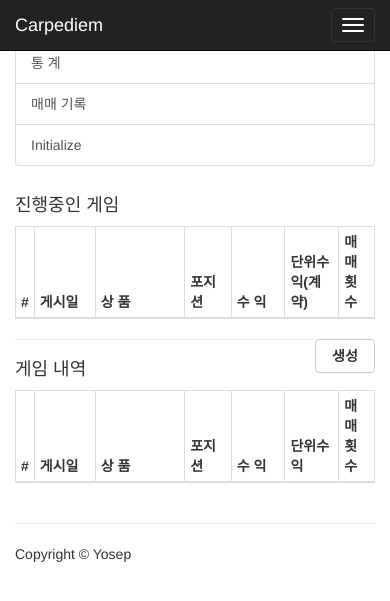
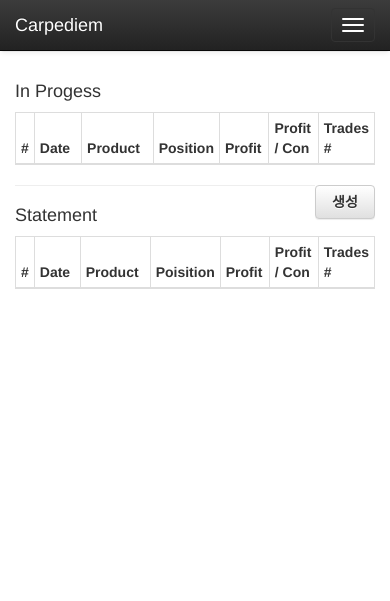
Before and after one commit to yosepchoi/carpediem, a Django app: page /records/trading in a window 390 px wide. Shown: the top 601 px of the page. Run offline with Django 3.2, Linux system fonts and the light colour scheme; the visitor is signed in with stand-in values (Sample User, id 1); data that the repository does not hold is empty; some libraries are stand-ins or nearby versions.

Commit message:
UI 변경

```diff
--- a/website/carpediem/urls.py
+++ b/website/carpediem/urls.py
@@ -32,11 +32,14 @@
     url(r'^records/account', recordviews.InitializeView.as_view(), name="initialize"),
 
     # Marketapp pages
-    url(r'^market/', marketviews.MarketView.as_view(), name="marketview"),
+    url(r'^market/', marketviews.MarketView.as_view(), name="market"),
 
     #Login/Logout URLs
     url(r'^login/$',
      auth_views.login, {'template_name': 'login.html'}, name='login'),
     url(r'^logout/$',
      auth_views.logout, {'next_page': '/login/'}, name='logout'),
+
+    #handle 404 : redirect to home
+    url(r'.*?', recordviews.Home.as_view(), name="home")
 ]
--- a/website/marketapp/consumers.py
+++ b/website/marketapp/consumers.py
@@ -38,9 +38,10 @@
             data['args']['activeinfo'] = post.get_active()
 
         # 전체 자동 진행 flag
-        if data["worker"] == "manager" and data["args"]["timeframe"] == "all":
+        if data["worker"] == "manager" and "timeframe" in data["args"]\
+           and data["args"]["timeframe"] == "all":
             data['args']['auto'] = True
-        else:
+        elif data["worker"] == "manager":
             data['args']['auto'] = False
 
         Channel(data.pop("worker")).send(data)
--- a/website/marketapp/post_manager.py
+++ b/website/marketapp/post_manager.py
@@ -59,8 +59,8 @@
             else:
                 if product.active != group['active']:
                     #case 7
-                    if Code.objects.get(pk=group['active']).date \
-                        <= Code.objects.get(pk=product.active).date:
+                    if Code.objects.get(pk=group['active']).month \
+                        <= Code.objects.get(pk=product.active).month:
                         pass
 
                     #case 5
--- a/website/templates/base.html
+++ b/website/templates/base.html
@@ -1,35 +1,30 @@
 {% load static %}
 <!DOCTYPE html>
 <html lang="en">
+
 <head>
-
     <meta charset="utf-8">
     <meta http-equiv="X-UA-Compatible" content="IE=edge">
     <meta name="viewport" content="width=device-width, initial-scale=1">
 
     <title>{% block title %}Home {% endblock title %} | Carpediem</title>
-    <link rel='shortcut icon' href="{% static 'images/favicon.ico'%}?v=2"/>
+    <link rel='shortcut icon' href="{% static 'images/favicon.ico'%}?v=2" />
 
     <!-- Core CSS -->
     <link href="{% static "css/bootstrap.min.css" %}" rel="stylesheet">
+    <link href="{% static "css/bootstrap-theme.min.css" %}" rel="stylesheet">
     <link href="{% static "css/jquery-ui.min.css" %}" rel="stylesheet">
 
     <!-- Custom CSS -->
     <link href="{% static "css/app.css" %}" rel="stylesheet">
-
-    <!-- HTML5 Shim and Respond.js IE8 support of HTML5 elements and media queries -->
-    <!-- WARNING: Respond.js doesn't work if you view the page via file:// -->
-    <!--[if lt IE 9]>
-        <script src="https://oss.maxcdn.com/libs/html5shiv/3.7.0/html5shiv.js"></script>
-        <script src="https://oss.maxcdn.com/libs/respond.js/1.4.2/respond.min.js"></script>
-    <![endif]-->
+<!-- Latest compiled and minified JavaScript -->
 </head>
 
 <body>
 
-    <!-- Navigation -->
+    <!-- Top Navigation -->
     <nav class="navbar navbar-inverse navbar-fixed-top" role="navigation">
-        <div class="container">
+        <div class="container-fluid">
             <!-- Brand and toggle get grouped for better mobile display -->
             <div class="navbar-header">
                 <button type="button" class="navbar-toggle" data-toggle="collapse" data-target="#bs-example-navbar-collapse-1">
@@ -38,7 +33,7 @@
                     <span class="icon-bar"></span>
                     <span class="icon-bar"></span>
                 </button>
-                <a class="navbar-brand" href="{% url 'home' %}">Carpediem</a>
+                <a class="navbar-brand" href="{% url 'home' %}" style="color:white">Carpediem</a>
             </div>
             <!-- Collect the nav links, forms, and other content for toggling -->
             <div class="collapse navbar-collapse" id="bs-example-navbar-collapse-1">
@@ -47,11 +42,13 @@
                         <a href="{% url 'trading' %}">Records</a>
                     </li>
                     <li>
-                        <a href="{% url 'marketview' %}">Market</a>
+                        <a href="{% url 'market' %}">Market</a>
                     </li>
+                </ul>
+                <ul class="nav navbar-nav" style="float:right">
                     {% if user.is_authenticated %}
                     <li>
-                        <a href="{% url 'logout' %}">logout</a>
+                        <a href="{% url 'logout' %}">Logout</a>
                     </li>
                     {% endif %}
                 </ul>
@@ -62,26 +59,7 @@
     </nav>
 
     <!-- Page Content -->
-    <div class="container-fluid">
         {% block content %}{% endblock content %}
-    </div>
-    <!-- /.container -->
-
-    <div class="container">
-
-        <hr>
-
-        <!-- Footer -->
-        <footer>
-            <div class="row">
-                <div class="col-lg-12">
-                    <p>Copyright &copy; Yosep</p>
-                </div>
-            </div>
-        </footer>
-
-    </div>
-    <!-- /.container -->
 
 </body>
     {% block footer_javascript %}
@@ -92,4 +70,5 @@
             <script src="{% static "js/app.js" %}"></script>
         {% endblock footer_javascript_site %}
     {% endblock footer_javascript %}
+
 </html>
--- a/website/templates/recordapp/base_recordapp.html
+++ b/website/templates/recordapp/base_recordapp.html
@@ -4,20 +4,27 @@
 
 {% block content %}
 
-<div class="row">
-            <div class="col-lg-2">
-                <p class="lead" style="font-weight:bold">게임기록</p>
-                <div class="list-group">
-                    <a href="{% url 'home' %}" class="list-group-item">통   계</a>
-                    <a href="{% url 'trading' %}" class="list-group-item">매매 기록</a>
-                    <a href="{% url 'initialize' %}" class="list-group-item">Initialize</a>
-                </div>
-            </div>
+<nav class="navbar navbar-default sidebar" role="navigation">
+    <div class="container-fluid">
+        <div class="navbar-header">
+            <button type="button" class="navbar-toggle" data-toggle="collapse" data-target="#bs-sidebar-navbar-collapse-1">
+    <span class="sr-only">Toggle navigation</span>
+    <span class="icon-bar"></span>
+    <span class="icon-bar"></span>
+    <span class="icon-bar"></span>
+  </button>
+        </div>
+        <div class="collapse navbar-collapse" id="bs-sidebar-navbar-collapse-1">
+            <ul class="nav navbar-nav navbutton">
+                <li class="active"><a href="{% url 'trading' %}">Records<span style="font-size:16px;" class="pull-right hidden-xs showopacity glyphicon glyphicon-list"></span></a></li>
+                <li><a href="#">Account<span style="font-size:16px;" class="pull-right hidden-xs showopacity glyphicon glyphicon-usd"></span></a></li>
+                <li><a href="#">Tags<span style="font-size:16px;" class="pull-right hidden-xs showopacity glyphicon glyphicon-tags"></span></a></li>
+            </ul>
+        </div>
+    </div>
+</nav>
+<div class="main">
             {# the document body #}
-            <div class="col-lg-9">
-                <div class="container">
-                {% block recordapp_content %}{%endblock recordapp_content %}
-                </div>
-            </div>
+            {% block recordapp_content %}{%endblock recordapp_content %}
 </div>
 {% endblock content %}
--- a/website/templates/recordapp/trading.html
+++ b/website/templates/recordapp/trading.html
@@ -3,20 +3,20 @@
 {% block title %}Trading{% endblock title %}
 
 {% block recordapp_content %}
-<div class="row">
+<div class="container-fluid">
     <!-- ========= 여기부터 미결제 매매 =========== -->
     <div class="game">
-      <h4> 진행중인 게임 </h4>
+      <h4> In Progess </h4>
       <table class="table table-condensed table-bordered table-hover games">
           <thead>
             <tr>
               <th style='width:5%'>#</th>
-              <th style='width:17%'>게시일</th>
-              <th style='width:25%'>상  품</th>
-              <th style='width:13%'>포지션</th>
-              <th style='width:15%'>수  익</th>
-              <th style='width:15%'>단위수익(계약)</th>
-              <th style='width:10%'>매매횟수</th>
+              <th style='width:17%'>Date</th>
+              <th style='width:25%'>Product</th>
+              <th style='width:13%'>Position</th>
+              <th style='width:15%'>Profit</th>
+              <th style='width:15%'>Profit / Con</th>
+              <th style='width:10%'>Trades #</th>
             </tr>
             <tbody>
               {% for game in open_game %}
@@ -70,17 +70,17 @@
     <hr>
     <!-- ========= 여기부터 매매결과 테이블 =========== -->
     <div class="trading-records">
-      <h4> 게임 내역 </h4>
+      <h4> Statement </h4>
       <table class="table table-condensed table-bordered table-hover table-striped statement-table games">
           <thead>
               <tr>
                   <th style='width:5%'>#</th>
-                  <th style='width:17%'>게시일</th>
-                  <th style='width:25%'>상  품</th>
-                  <th style='width:13%'>포지션</th>
-                  <th style='width:15%'>수  익</th>
-                  <th style='width:15%'>단위수익</th>
-                  <th style='width:10%'>매매횟수</th>
+                  <th style='width:17%'>Date</th>
+                  <th style='width:25%'>Product</th>
+                  <th style='width:13%'>Poisition</th>
+                  <th style='width:15%'>Profit</th>
+                  <th style='width:15%'>Profit / Con</th>
+                  <th style='width:10%'>Trades #</th>
               </tr>
           </thead>
           <tbody>
```
Also changed, not shown: website/templates/base2.html (deleted, +0 -62 lines), website/templates/home.html (+28 -4 lines), website/templates/login.html (+6 -8 lines), website/templates/marketapp/base_marketapp.html (+32 -14 lines), website/templates/marketapp/market.html (+3 -23 lines), 1 other file.
